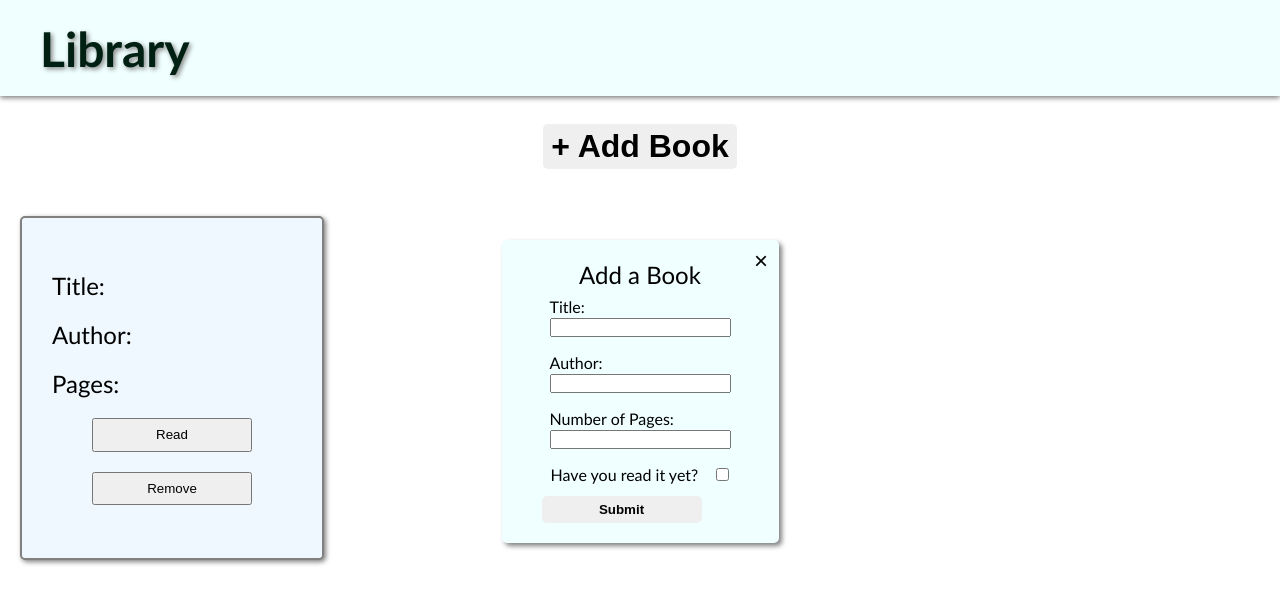
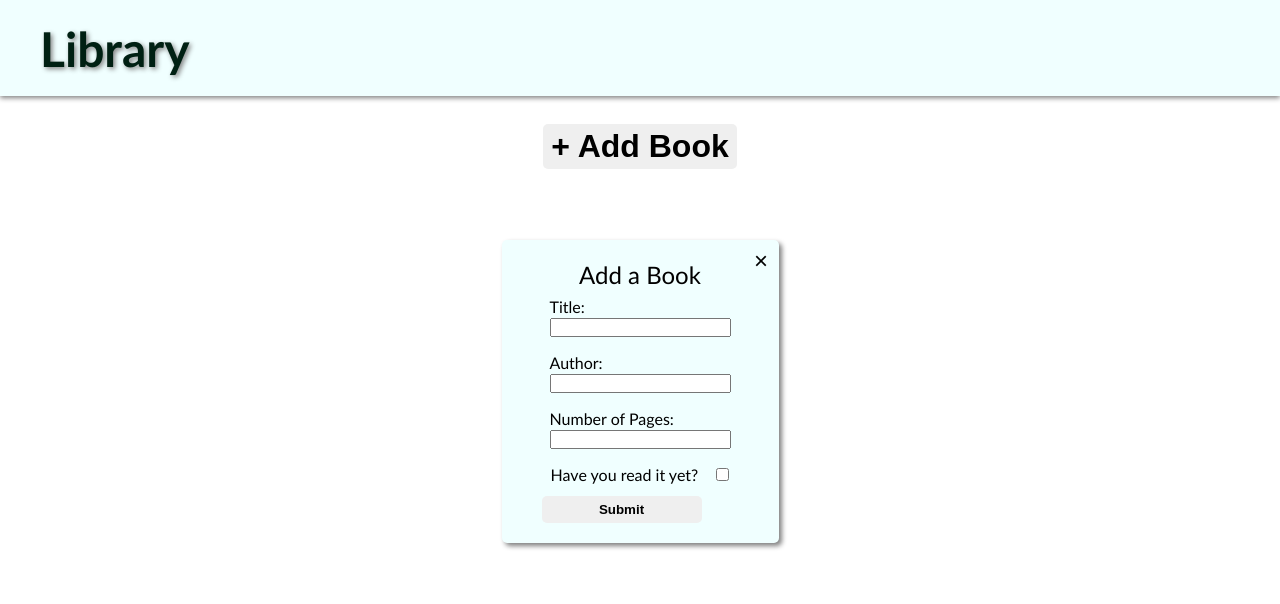
Before and after one commit to anthonyklimo/library, a plain HTML site: page index.html in a window 1280 px wide. Drawn offline with Linux system fonts and the light colour scheme.

Commit message:
update card layout in content area

```diff
--- a/index.html
+++ b/index.html
@@ -17,7 +17,7 @@
         </div>
 
         <div class="content" id="content">
-            <div class="bookCard">
+            <!-- <div class="bookCard">
                 <ul class="infoList">
                     <li class="bookTitle">Title:</li>
                     <li class="bookAuthor">Author:</li>
@@ -25,8 +25,7 @@
                 </ul>
                 <button class="bookRead">Read</button>
                 <button class="bookRemove">Remove</button>
-            </div>
-
+            </div>             -->
         </div>
     </div>
 
```
